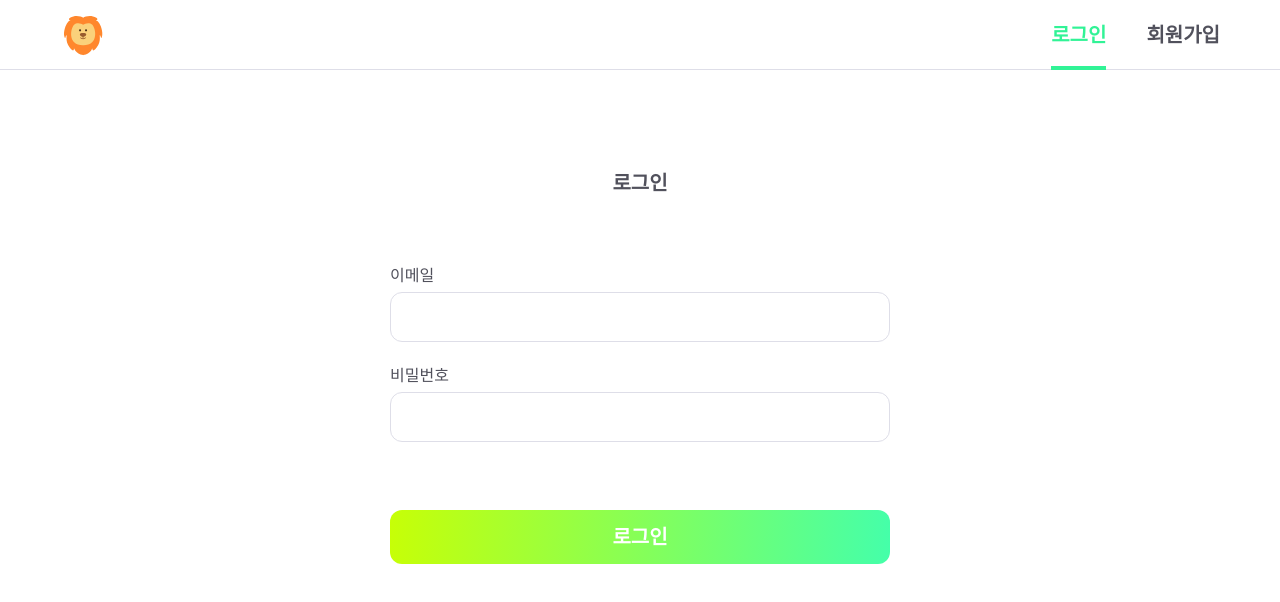
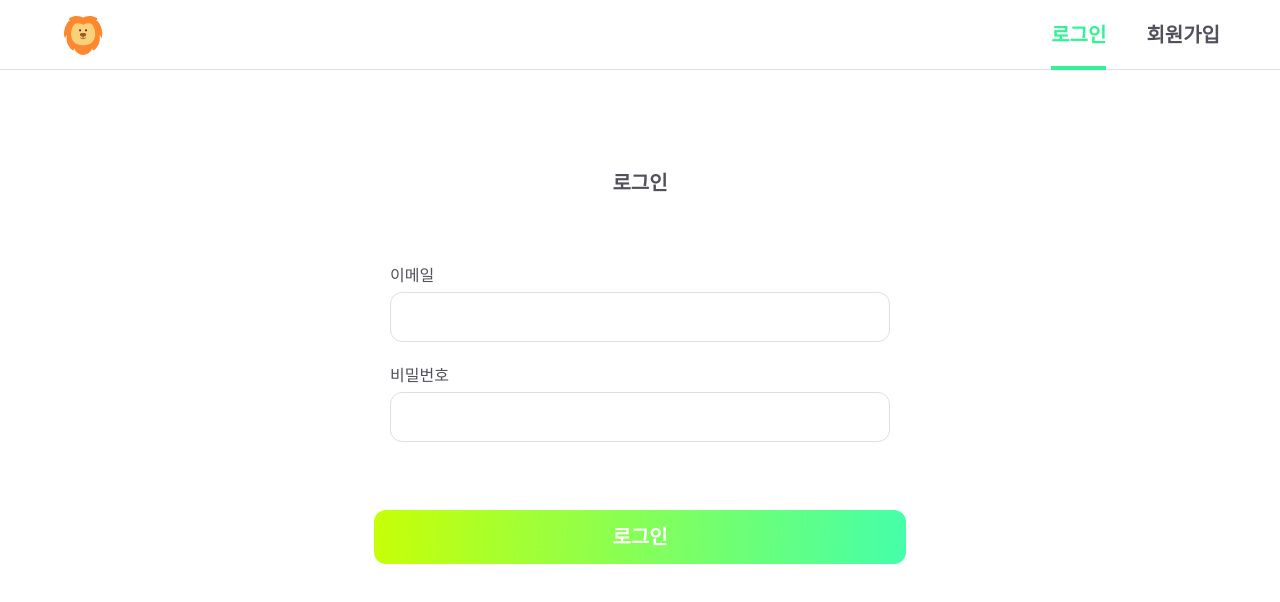
Before and after one commit to constantly-dev/likelion11th-ts-session3, a React (Create React App) app: page /login in a window 1280 px wide. Shown: the top 602 px of the page. Built offline with nearby package versions, Linux system fonts and the light colour scheme; a web font is replaced by a local one.

Commit message:
fix: 오류 수정

```diff
--- a/src/ds/components/Input.tsx
+++ b/src/ds/components/Input.tsx
@@ -66,7 +66,7 @@ const InputBox = styled.input<{ isError: boolean }>`
   &:hover {
     border: 1px solid ${({ theme }) => theme.color.gray2};
   }
-  &:active {
+  &:focus {
     border: 1px solid ${({ theme }) => theme.color.gray1};
   }
   color: ${({ theme }) => theme.color.gray1};
--- a/src/ds/styles/GlobalStyles.ts
+++ b/src/ds/styles/GlobalStyles.ts
@@ -59,13 +59,8 @@ table {
 }
 
 button {
-	/* all: unset;
-	cursor: pointer; */
-	/* 왜 대체왜ㅠㅠㅠㅠㅠㅠㅠㅠㅠㅠㅠㅠㅠㅠㅠㅠㅠpadding이 한번 더 적용되나 가로만..? */
-	border: none;
-  outline: none;
-  background-color: inherit ;
-  cursor: pointer;
+	all: unset;
+	cursor: pointer;
 }
 
 *,body {
@@ -77,4 +72,5 @@ input{
 	appearance:none;
 }
 
+
 `;
```
